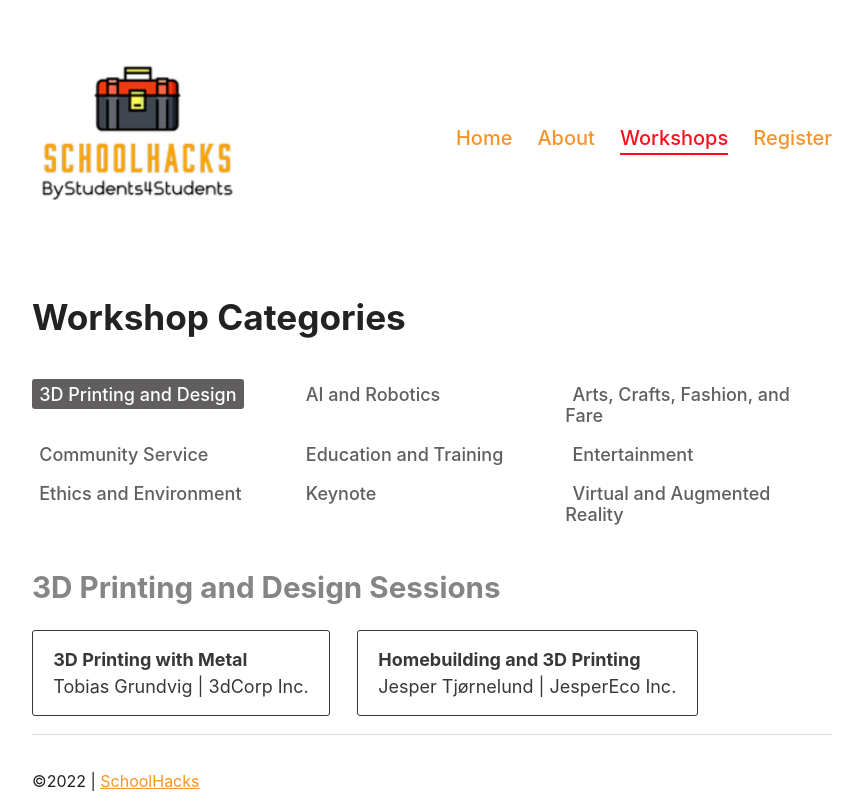
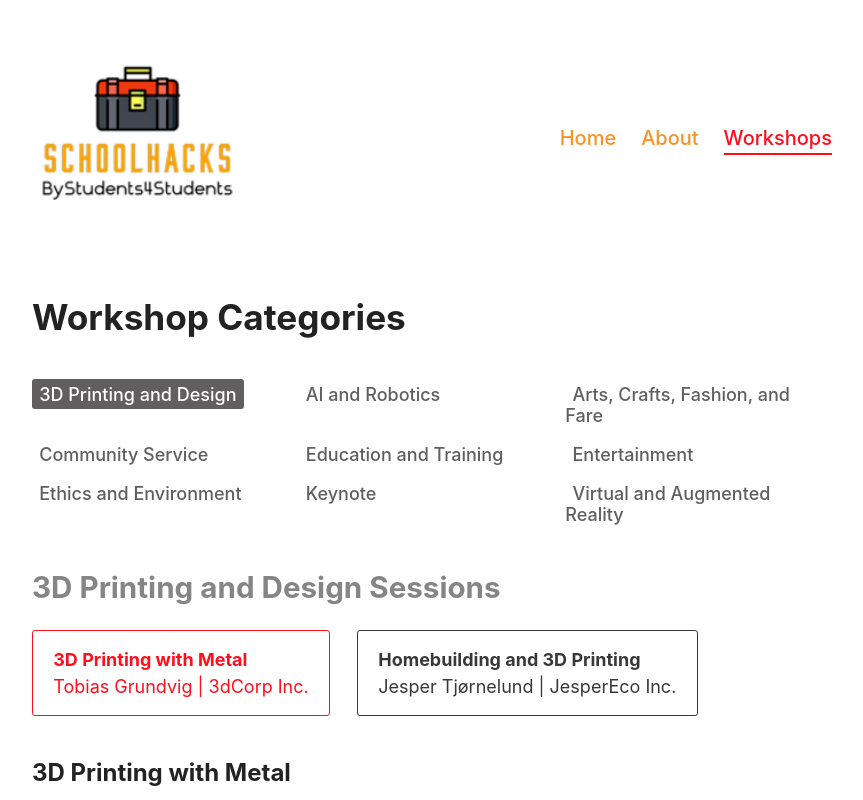
Before and after one commit to tysker/reactrouter-v6-lesson-3sem, a React (Vite) app: page /workshops/3d-printing-and-design/3d-printing-metal in a window 1280 px wide. Shown: the top 800 px of the page, without its empty margins (208-1071 px from the left). Built offline with nearby package versions, Linux system fonts and the light colour scheme.

Commit message:
lesson-08

```diff
--- a/src/components/Header.jsx
+++ b/src/components/Header.jsx
@@ -25,9 +25,6 @@ export default function Header() {
                 <NavLink to="/workshops" className={getClass}>
                     Workshops
                 </NavLink>
-                <NavLink to="/register" className={getClass}>
-                    Register
-                </NavLink>
             </nav>
         </header>
     );
--- a/src/components/Workshop.jsx
+++ b/src/components/Workshop.jsx
@@ -1,9 +1,10 @@
-import {Link, useParams} from "react-router-dom";
+import {NavLink, Outlet, useParams} from "react-router-dom";
 import {getWorkshop} from "../api";
 
 export default function Workshop() {
     const {workId} = useParams();
     const workshop = getWorkshop(workId);
+    console.log(workshop)
 
     return (
         <>
@@ -12,16 +13,18 @@ export default function Workshop() {
             <ul className="session-list">
                 {workshop?.sessions.map(session => (
                     <li className="session" key={session.id}>
-                        <Link
+                        <NavLink
+                            className={({ isActive }) => isActive ? "session-active" : null}
                             to={session.id}>
                             <p className="session-name">{session.name}</p>
                             <p>
                                 {session.speaker.name} | {session.speaker.org}
                             </p>
-                        </Link>
+                        </NavLink>
                     </li>
                 ))}
             </ul>
+            <Outlet/>
         </>
     );
 }
--- a/src/components/Workshops.jsx
+++ b/src/components/Workshops.jsx
@@ -1,5 +1,5 @@
-import {getWorkshops} from "../api";
-import {NavLink, Outlet} from "react-router-dom";
+import { Outlet, NavLink, Link } from "react-router-dom";
+import { getWorkshops } from "../api";
 
 export default function Workshops() {
     const workshops = getWorkshops();
--- a/src/main.jsx
+++ b/src/main.jsx
@@ -21,6 +21,7 @@ ReactDOM.createRoot(document.getElementById('root')).render(
                         <Route path=":workId" element={<Workshop/>}>
                             <Route path=":sessionId" element={<Session/>}/>
                         </Route>
+                        {/*If no workshop category is selected, it will show the route below. I used index instead of path!!*/}
                         <Route index element={<h3>Select a workshop from above</h3>}/>
                     </Route>
                     <Route path="*" element={<h1 className="not-found">Page Not Found</h1>}/>
```
